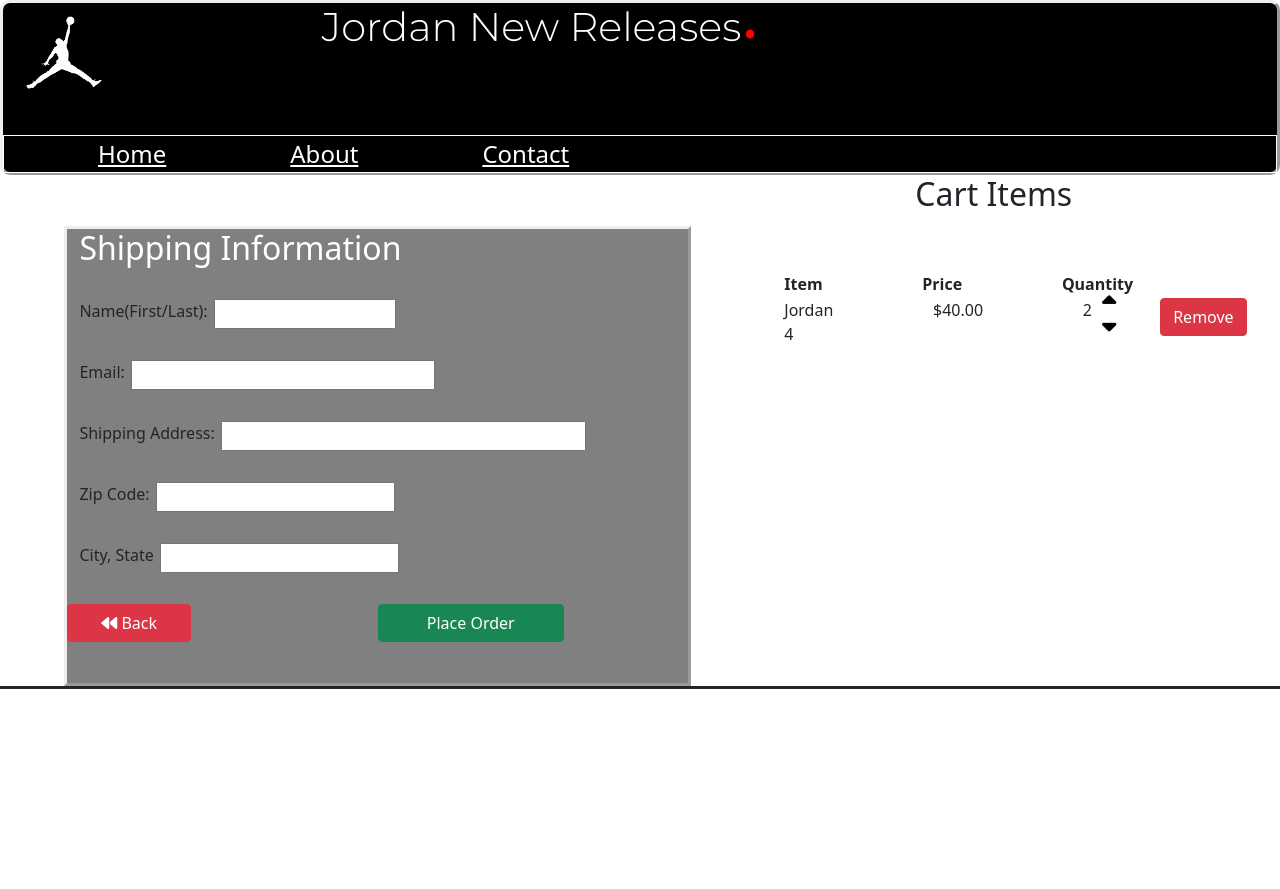
After one commit to jakoblumpkin/Jordannew, a Django app: page /shippinginfo/ in a window 1280 px wide. The commit adds this page. Run offline with Django 3.2, Linux system fonts and the light colour scheme; some libraries are stand-ins or nearby versions.

Commit message:
newpages

```diff
--- a/release/urls.py
+++ b/release/urls.py
@@ -3,4 +3,6 @@
 
 urlpatterns = [
     path('', views.home),
+    path('cart/', views.cart),
+    path('shippinginfo/', views.shippinginfo),
 ]
--- a/release/views.py
+++ b/release/views.py
@@ -4,3 +4,9 @@
 
 def home(request):
     return render(request, 'index.html')
+
+def cart(request):
+    return render(request, 'cart.html')
+
+def shippinginfo(request):
+    return render(request, 'shippinginfo.html')
--- /dev/null
+++ b/static/css/cart.css
@@ -0,0 +1,49 @@
+#cartbody{
+
+}
+
+#headertitle{
+    background-color:#8B0000;
+}
+
+#tableC{
+    margin-left:22%;
+    width:30%;
+}
+
+
+
+.HeadSpace{
+   margin-left: 70%;
+   display:inline;
+}
+
+#tableC tr{
+    display:flex;
+}
+
+#aroundTable{
+
+}
+
+
+#updown{
+    position:relative;
+    left:10px;
+    top:-4px;
+}
+
+.updownbutton{
+ font-size:23px;
+}
+
+#downbutton{
+
+}
+
+#outsideoftable{
+    width:80%;
+    margin:0 auto;
+    background-color:#f1f1f1;
+    border: outset;
+}
--- a/static/css/index.css
+++ b/static/css/index.css
@@ -45,7 +45,7 @@
     float:left;
     width:70%;
     border-right:solid;
-    background-color:white;
+    background-color:gray;
 }
 
 #rightS{
@@ -116,6 +116,8 @@
 #titleLeft{
     text-align:center;
     border-bottom:solid 1px;
+    background-color:#8B0000;
+    color:white;
 }
 
 #trash{
@@ -151,3 +153,21 @@
     position:relative:
     top:10px;
 }
+
+.dot{
+    font-size:410%;
+    position:relative;
+    top:-29px;
+    color:red;
+}
+
+#bottonS{
+    background-color: #e8e8e8;
+    border-top: solid;
+}
+
+#bottonSection{
+    min-height:200px;
+
+
+}
--- /dev/null
+++ b/static/css/shipping.css
@@ -0,0 +1,45 @@
+.shippindinfo{
+    display: flex;
+    margin-bottom:5%;
+    margin-left:2%;
+}
+
+.input{
+     margin-left: 1%;
+}
+
+#address{
+    width:60%;
+}
+
+#name{
+    width:30%;
+}
+
+#shippingform{
+    margin-top:4%;
+    width:49%;
+    height:460px;
+    margin-left:5%;
+    background-color:gray;
+    border:outset;
+}
+
+#email{
+    width:50%;
+}
+
+#wholesection{
+    display:flex;
+}
+
+.tableSection{
+    position:relative;
+    left:15%;
+    top:50px;
+     width: 1%;
+}
+
+.HeadSpace2{
+    margin-left: 45%;
+}
--- a/templates/index.html
+++ b/templates/index.html
@@ -7,6 +7,8 @@
     <link rel="preconnect" href="https://fonts.gstatic.com">
     <link href="https://fonts.googleapis.com/css2?family=Montserrat:wght@300&display=swap" rel="stylesheet">
     <link rel="stylesheet" href="{% static 'css\index.css' %}"  />
+    <link rel="stylesheet" href="{% static 'css\cart.css' %}"  />
+    <link rel="stylesheet" href="{% static 'css\shipping.css' %}"  />
     <script src="https://kit.fontawesome.com/c6234539c7.js" crossorigin="anonymous"></script>
 
     <link href="https://cdn.jsdelivr.net/npm/bootstrap@5.0.0-beta1/dist/css/bootstrap.min.css" rel="stylesheet"
@@ -15,7 +17,8 @@
 </head>
 <body>
     <nav id="nav">
-        <h1>Jordan New Releases</h1>
+        <div style="display:flex; width:50%; margin:0 auto;">
+            <h1>Jordan New Releases</h1><h2 class="dot">.</h2></div>
           <div>
              <img id="jordanimage" src="{% static 'images\jordanlogo.png'%}"/>
           </div>
@@ -25,12 +28,13 @@
             <a href=""><li>Contact</li></a>
         </ul>
     </nav>
+    {% block content %}
     <main>
         <section id="leftS">
             <h2 id="titleLeft">A Couple of New Releases.</h2>
             <div id="photoSection">
                 <div id="row1">
-                    <!--box-->
+                    <!--box1-->
                     <div style="border-style:outset; width:200px; background-color: #e8e8e8;">
                         <img class="ones" src="{% static 'images\1s.jpg'%}"/>
                         <h3>Jordan 1's</h3>
@@ -39,11 +43,11 @@
                                 <button class="AddC"><i class="fas fa-plus-circle"></i> Add to Cart</button>
                                 <input class="inputI" type="text" value="1">
                                 <hr>
-                                <strong><p>$ 40.00</p></strong>
+                                <strong><p style="position:relative; top:-10px;">$ 40.00</p></strong>
                             </form>
                         </div>
                     </div>
-                    <!--box-->
+                    <!--box2-->
                     <div style="border-style:outset; width:200px; background-color: #e8e8e8;">
                        <img class="ones" src="{% static 'images\retro.jpg'%}"/>
                         <h3>Retro</h3>
@@ -58,7 +62,7 @@
                     </div>
                 </div>
                 <div id="row2" >
-                    <!--box-->
+                    <!--box3-->
                     <div style="border-style:outset; width:200px; background-color: #e8e8e8;">
                         <img class="ones" src="{% static 'images\air3.jpg'%}"/>
                         <h3>Air Jordan 3</h3>
@@ -71,7 +75,7 @@
                             </form>
                         </div>
                     </div>
-                    <!--box-->
+                    <!--box4-->
                     <div style="border-style:outset; width:200px; height:279px; background-color: #e8e8e8;">
                         <img class="ones" src="{% static 'images\air4.jpg'%}"/>
                         <h3>Air Jordan 4</h3>
@@ -92,6 +96,7 @@
               <div>
                   <h2 style="text-align:center;">Cart Items</h2>
               </div>
+
                     <table id="Table">
                         <tr>
                             <th class="tableD">Item</th>
@@ -107,15 +112,20 @@
                             <td><button id="outterTrash"><i id="trash" class="fas fa-trash-alt"></i></button></td>
                         </tr>
                     </table>
+
               <hr>
               <button class="btn btn-success" id="checkoutbutton" >Checkout</button>
 
          </section>
 
     </main>
-    <main>
+    {% endblock content %}
+       <main id="bottonS">
+    </main>
 
-    </main>
+     <section id="bottonSection">
+
+     </section>
 
 </body>
 </html>
--- /dev/null
+++ b/templates/shippinginfo.html
@@ -0,0 +1,59 @@
+{% extends 'index.html'%}
+<!DOCTYPE html>
+<html lang="en">
+<head>
+    <meta charset="UTF-8">
+    <title>Title</title>
+</head>
+<body>
+{% block content %}
+
+<section id="wholesection">
+        <form id="shippingform">
+            <h2 style="color:white; margin-bottom:5%; margin-left:2%;">Shipping Information</h2>
+            <div class="shippindinfo"><label for="name"> Name(First/Last): </label><input id="name" type="text"
+            class="input"></div>
+            <div class="shippindinfo"><label for="name">Email: </label><input id="email" type="text"
+            class="input"></div>
+            <div class="shippindinfo" ><label for="address"> Shipping Address: </label><input id="address" type="text"
+            class="input" ></div>
+            <div class="shippindinfo" ><label for="zipcode"> Zip Code: </label><input id="zipcode"type="text"
+            class="input" ></div>
+            <div class="shippindinfo" ><label for="state"> City, State </label><input id="state" type="text"
+            class="input" ></div>
+            <div style="display:flex; width:100%;">
+                <button type="button" style="width:20%; height:10%;"class="btn btn-danger"><i class="fas fa-backward"></i> Back</button>
+                <button type="button"  style="width:30%; height:10%; display:inline; margin-left: 30%;"
+                        class="btn btn-success" >Place Order</button>
+            </div>
+        </form>
+    <section >
+        <h2 style="position:relative; left:90%;">Cart Items</h2>
+        <table id="tableC" class="tableSection">
+                <tr>
+                    <th>Item</th>
+                    <th class="HeadSpace HeadSpace2" >Price</th>
+                    <th class="HeadSpace HeadSpace2" >Quantity</th>
+                </tr>
+                <tr>
+                    <td>Jordan 4</td>
+                    <td class="HeadSpace HeadSpace2"> $40.00</td>
+                    <td class="HeadSpace HeadSpace2" style="display:flex;"> 2
+                        <div id="updown"> <a style="color:black;"href="">
+                            <i class="fas fa-sort-up updownbutton" ></i></a>
+                            <a style="color:black; position:relative; top:-10px;" href="">
+                                <i class="fas fa-sort-down updownbutton" ></i>
+                            </a> </div></td>
+                    <td><button type="button" class="btn btn-danger" style="
+                    position:relative; left: 60%;">Remove</button></td>
+                </tr>
+        </table>
+    </section>
+</section>
+
+
+
+
+{% endblock content %}
+</body>
+</html>
```
Also changed, not shown: templates/cart.html (added, +47 -0 lines).
